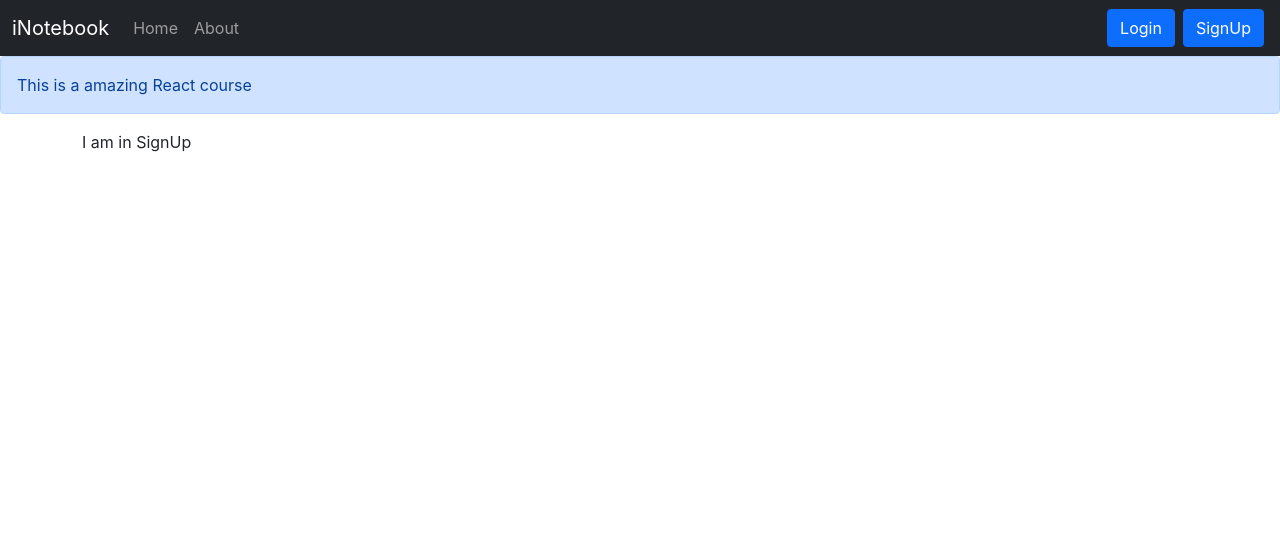
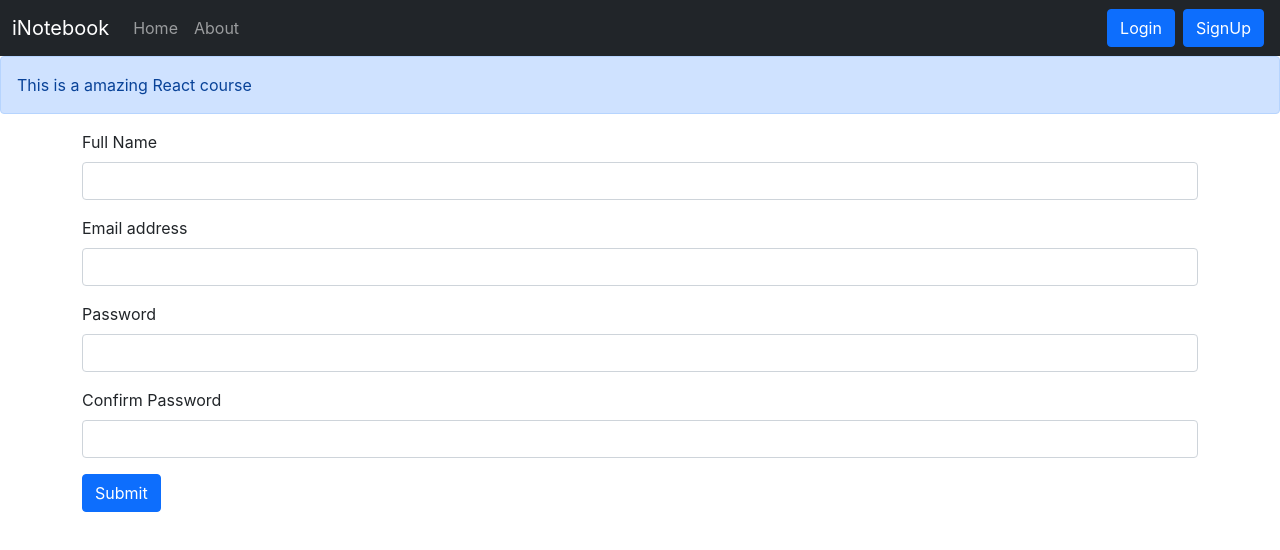
Before and after one commit to samarendra-behera/inotebook, a React (Create React App) app: page /signup in a window 1280 px wide. Shown: the top 550 px of the page. Built offline with nearby package versions, Linux system fonts and the light colour scheme.

Commit message:
Video 70 is completed

```diff
--- a/src/components/Login.js
+++ b/src/components/Login.js
@@ -30,7 +30,6 @@
     }
     const onChange = (e) => {
         setCredentials({ ...credentials, [e.target.name]: e.target.value })
-
     }
     return (
         <div>
--- a/src/components/SignUp.js
+++ b/src/components/SignUp.js
@@ -1,9 +1,57 @@
-import React from 'react'
+import { useState } from 'react'
+import { useNavigate } from 'react-router-dom';
 
 export const SignUp = () => {
+    const [credentials, setCredentials] = useState({name:"", email: "", password: "",cpassword: "" });
+    const navigate = useNavigate();
+    const handleSubmit = async (e) => {
+        e.preventDefault();
+        const {name,email,password} = credentials;
+        const response = await fetch(`http://localhost:5000/api/auth/createuser`, {
+            method: 'POST',
+            headers: {
+                'Content-Type': 'application/json'
+            },
+            body: JSON.stringify({ name,email,password })
+        });
+        const json = await response.json();
+        console.log(json);
+        setCredentials({name:"", email: "", password: "",cpassword: "" })
+        if(json.success){
+            // Save the auth token and Redirect
+            localStorage.setItem('token',json.authtoken);
+            navigate('/');
+
+        }
+        else{
+            alert('Invalid Credentials');
+        }
+
+    }
+    const onChange = (e) => {
+        setCredentials({ ...credentials, [e.target.name]: e.target.value })
+    }
     return (
         <div>
-            I am in SignUp
+            <form onSubmit={handleSubmit} >
+                <div className="mb-3">
+                    <label htmlFor="name" className="form-label">Full Name</label>
+                    <input type="text" value={credentials.name} className="form-control" id="name" aria-describedby="emailHelp" onChange={onChange} name = 'name'/>
+                </div>
+                <div className="mb-3">
+                    <label htmlFor="email" className="form-label">Email address</label>
+                    <input type="email" value={credentials.email} className="form-control" id="email" aria-describedby="emailHelp" onChange={onChange} name='email'/>
+                </div>
+                <div className="mb-3">
+                    <label htmlFor="password" className="form-label">Password</label>
+                    <input type="password" value={credentials.password} className="form-control" name="password" id="password" onChange={onChange} minLength={5} required/>
+                </div>
+                <div className="mb-3">
+                    <label htmlFor="cpassword" className="form-label">Confirm Password</label>
+                    <input type="password" value={credentials.cpassword} className="form-control" name="cpassword" id="cpassword" onChange={onChange} minLength={5} required/>
+                </div>
+                <button type="submit" className="btn btn-primary">Submit</button>
+            </form>
         </div>
     )
 }
```
Also changed, not shown: 1 other file (tests, documents, lock files or other folders).
